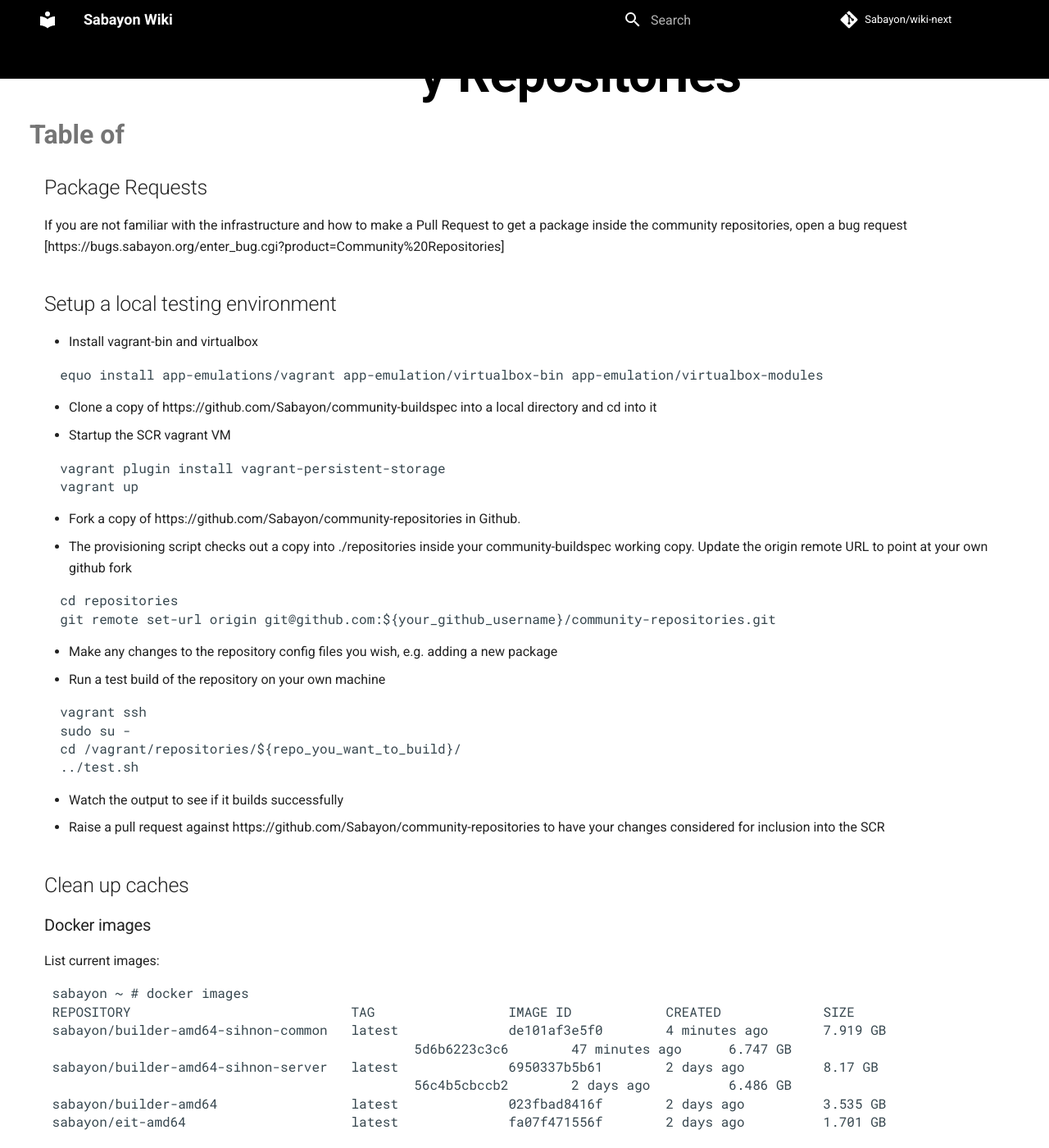
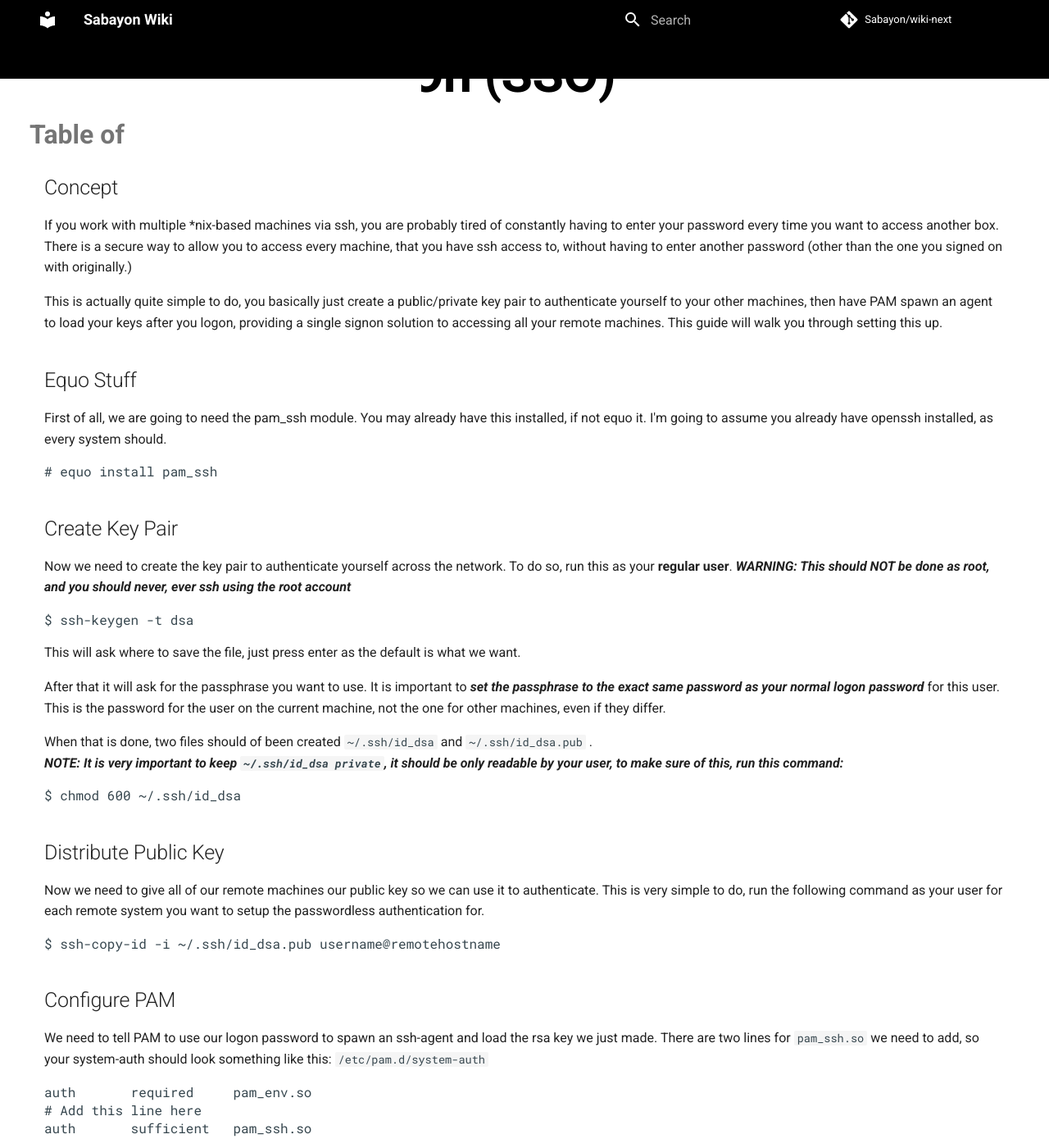
Before and after one commit to Sabayon/wiki-next, an MkDocs documentation site: the page built from docs/articles/SSH_Single_Signon.md, in a window 1280 px wide and 1400 px high. Shown: the whole window at 82% size. Built offline with MkDocs 1.6.1 and Material for MkDocs 9.7.7, drawn with Linux system fonts in a browser that asks for light colours; comment, search, counter and statistics services are not loaded; some of the changed text lies outside the part shown.

Commit message:
Update SSH_Single_Signon.md

```diff
--- a/docs/articles/SSH_Single_Signon.md
+++ b/docs/articles/SSH_Single_Signon.md
@@ -1,66 +1,77 @@
-# SCR - Community Repositories
+# SSH Single SignOn (SSO)
 
-## Package Requests
+## Concept
+If you work with multiple *nix-based machines via ssh, you are probably tired of constantly having to enter your password every time you want to access another box.  There is a secure way to allow you to access every machine, that you have ssh access to, without having to enter another password (other than the one you signed on with originally.)
 
-If you are not familiar with the infrastructure and how to make a Pull Request to get a package inside the community repositories, open a bug request [https://bugs.sabayon.org/enter_bug.cgi?product=Community%20Repositories]
+This is actually quite simple to do, you basically just create a public/private key pair to authenticate yourself to your other machines, then have PAM spawn an agent to load your keys after you logon, providing a single signon solution to accessing all your remote machines.  This guide will walk you through setting this up.
 
-## Setup a local testing environment
 
-* Install vagrant-bin and virtualbox
+## Equo Stuff
+First of all, we are going to need the pam_ssh module.  You may already have this installed, if not equo it.  I'm going to assume you already have openssh installed, as every system should.
+<pre class="clear"># equo install pam_ssh </pre>
+
+## Create Key Pair
+Now we need to create the key pair to authenticate yourself across the network.  To do so, run this as your **regular user**.
+***WARNING: This should NOT be done as root, and you should never, ever ssh using the root account***
+<pre class="clear">$ ssh-keygen -t dsa </pre>
+
+This will ask where to save the file, just press enter as the default is what we want.
+
+After that it will ask for the passphrase you want to use.  It is important to ***set the passphrase to the exact same password as your normal logon password*** for this user.  This is the password for the user on the current machine, not the one for other machines, even if they differ.
+
+When that is done, two files should of been created `~/.ssh/id_dsa` and `~/.ssh/id_dsa.pub` .
+***NOTE: It is very important to keep `~/.ssh/id_dsa private`, it should be only readable by your user, to make sure of this, run this command:***
+<pre class="clear">$ chmod 600 ~/.ssh/id_dsa </pre>
+
+## Distribute Public Key
+Now we need to give all of our remote machines our public key so we can use it to authenticate.  This is very simple to do, run the following command as your user for each remote system you want to setup the passwordless authentication for.
+<pre class="clear">$ ssh-copy-id -i ~/.ssh/id_dsa.pub username@remotehostname </pre>
+
+## Configure PAM
+We need to tell PAM to use our logon password to spawn an ssh-agent and load the rsa key we just made.  There are two lines for `pam_ssh.so` we need to add, so your system-auth should look something like this:
+`/etc/pam.d/system-auth`
 <pre class="clear">
-  equo install app-emulations/vagrant app-emulation/virtualbox-bin app-emulation/virtualbox-modules
+auth       required     pam_env.so
+# Add this line here
+auth       sufficient   pam_ssh.so
+
+auth       sufficient   pam_unix.so try_first_pass likeauth nullok
+auth       required     pam_deny.so
+
+account    required     pam_unix.so
+
+password   required     pam_cracklib.so difok=2 minlen=8 dcredit=2 ocredit=2 try_first_pass retry=3
+password   sufficient   pam_unix.so try_first_pass use_authtok nullok md5 shadow
+password   required     pam_deny.so
+
+session    required     pam_limits.so
+session    required     pam_unix.so
+# Add this line to the end
+session    optional     pam_ssh.so
 </pre>
 
-* Clone a copy of https://github.com/Sabayon/community-buildspec into a local directory and cd into it
-* Startup the SCR vagrant VM
+## Summary
+That's all we need to do, you should be able to logout and log back in with the ability to ssh to your remote hosts without a password. You may need to restart your login manager with `systemctl restart lightdm` or simply reboot.
 
+***WARNING: This WILL remove some aspect of physical security on whatever machine you set this up on.  If physical security is a concern, please use a locking screensaver or logout whenever you leave your system unattended.  This is something you should do anyway to protect your local machine from malicious passersby***
+
+## Troubleshooting
+If you are having problems creating or distributing your keys, take a look at
+http://gentoo-wiki.com/SECURITY_SSH_without_a_password for more information on that task.
+
+If you are still prompted for a password after completing this guide, there are a few files that you may need to check.  Make sure both of these entries are set to "yes" on your remote hosts.
+`/etc/ssh/sshd_config`
 <pre class="clear">
-  vagrant plugin install vagrant-persistent-storage
-  vagrant up
+# Allow Identity Auth for SSH1?
+ RSAAuthentication yes
+
+ # Allow Identity Auth for SSH2?
+ PubkeyAuthentication yes
 </pre>
 
-* Fork a copy of https://github.com/Sabayon/community-repositories in Github.
-* The provisioning script checks out a copy into ./repositories inside your community-buildspec working copy. Update the origin remote URL to point at your own github fork
-
-<pre class="clear">
-  cd repositories
-  git remote set-url origin git@github.com:${your_github_username}/community-repositories.git
+Make sure these entries are in your local machine's config.
+`/etc/ssh/sshd_config`
+<pre class="clear">Host *
+Port 22
+IdentityFile ~/.ssh/id_dsa
 </pre>
-
-* Make any changes to the repository config files you wish, e.g. adding a new package
-* Run a test build of the repository on your own machine
-
-<pre class="clear">
-  vagrant ssh
-  sudo su -
-  cd /vagrant/repositories/${repo_you_want_to_build}/
-  ../test.sh
-</pre>
-
-* Watch the output to see if it builds successfully
-* Raise a pull request against https://github.com/Sabayon/community-repositories to have your changes considered for inclusion into the SCR
-
-## Clean up caches
-
-### Docker images
-
-List current images:
-<pre class="clear">
- sabayon ~ # docker images
- REPOSITORY                            TAG                 IMAGE ID            CREATED             SIZE
- sabayon/builder-amd64-sihnon-common   latest              de101af3e5f0        4 minutes ago       7.919 GB
- <none>                                <none>              5d6b6223c3c6        47 minutes ago      6.747 GB
- sabayon/builder-amd64-sihnon-server   latest              6950337b5b61        2 days ago          8.17 GB
- <none>                                <none>              56c4b5cbccb2        2 days ago          6.486 GB
- sabayon/builder-amd64                 latest              023fbad8416f        2 days ago          3.535 GB
- sabayon/eit-amd64                     latest              fa07f471556f        2 days ago          1.701 GB
-</pre>
-Delete an image:
-<pre class="clear">
- sabayon ~ # docker rmi -f sabayon/builder-amd64-sihnon-common
- Untagged: sabayon/builder-amd64-sihnon-common:latest
- Deleted: sha256:de101af3e5f0b75e38133e88aefb51f337573f2872d8c5fd334cc7333109a543
- Deleted: sha256:af2c266c622af79f5c7cd84ba96a78f5bfde1d2c593d5ba43f70c576ab0b1680
- Deleted: sha256:e75ef42c43ab2296ca96bb798f73e8fe2516b215fbe747a5c3b67148c4445c97
- Deleted: sha256:57835ffc466aec7f36b932d848419b570f6fc0d1ddc392570e63ed2b3a2c9478
-</pre>
```
